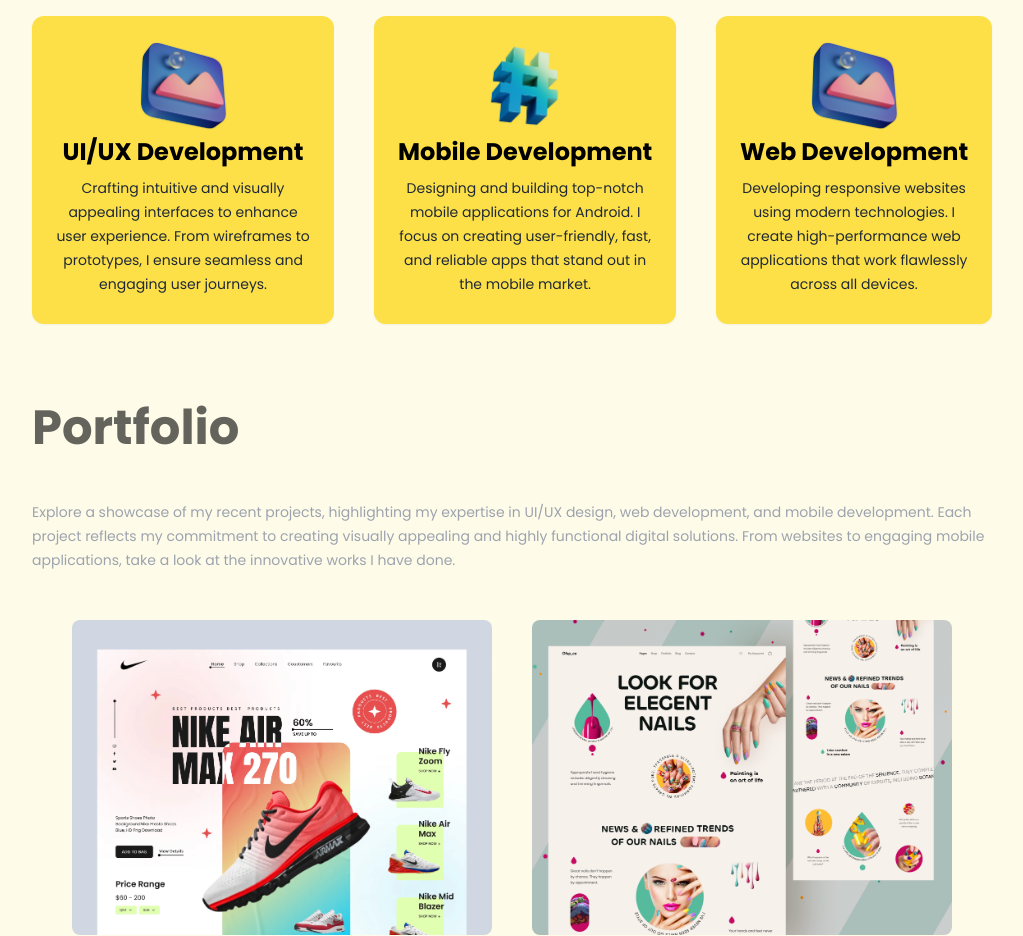
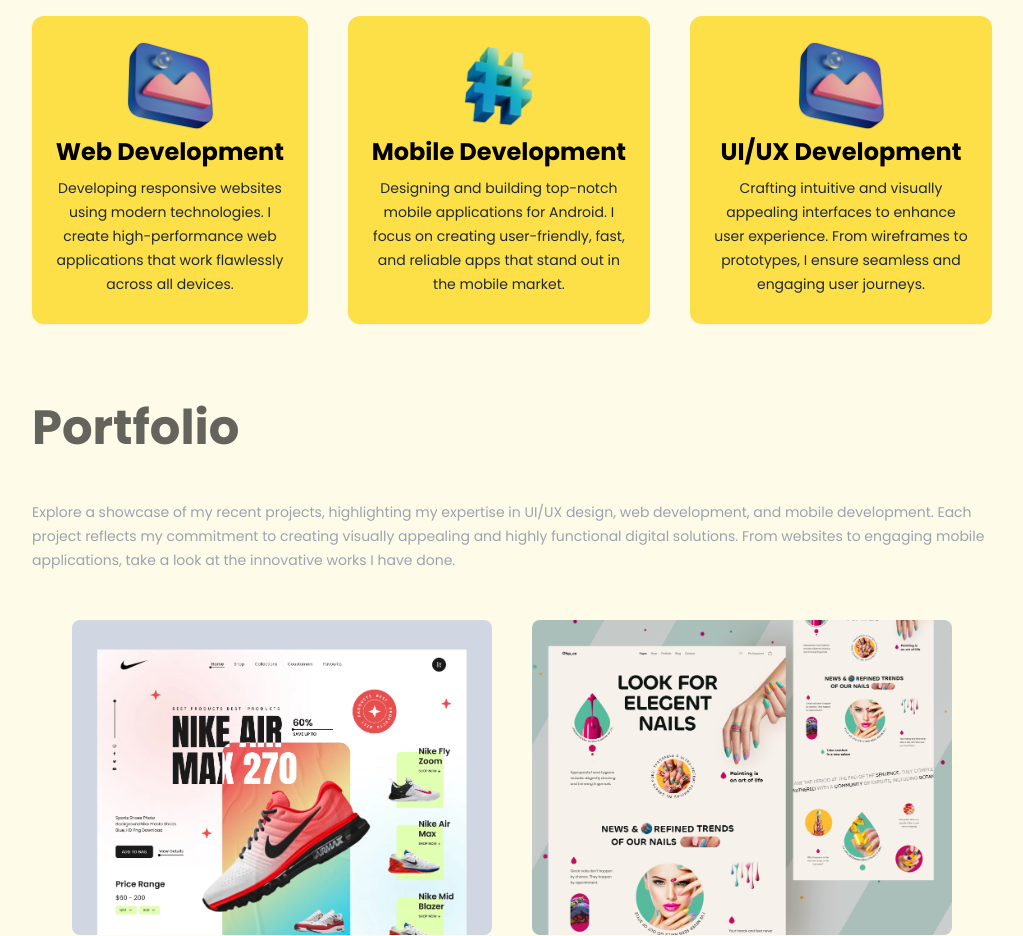
Before and after one commit to manujaguruge123/manu_portfolio, a Next.js app in the folder portfolio_manuja/: page / in a window 1280 px wide. Shown: the part 1120-2056 px from the top of the page, without its empty margins (128-1151 px from the left). Built offline with nearby package versions, Linux system fonts and the light colour scheme.

Commit message:
dow some depen

```diff
--- a/portfolio_manuja/package.json
+++ b/portfolio_manuja/package.json
@@ -23,6 +23,7 @@
     "autoprefixer": "^10.0.1",
     "eslint": "^8",
     "eslint-config-next": "14.1.4",
+    "gh-pages": "^6.1.1",
     "postcss": "^8",
     "tailwindcss": "^3.3.0",
     "typescript": "^5"
--- a/portfolio_manuja/src/app/page.tsx
+++ b/portfolio_manuja/src/app/page.tsx
@@ -94,8 +94,8 @@
                   height={100}
                   className="inline"
                 />
-                <h2 className="text-2xl font-bold">UI/UX Development</h2>
-                <p className="text-sm py-2 text-gray-800 leading-6">Crafting intuitive and visually appealing interfaces to enhance user experience. From wireframes to prototypes, I ensure seamless and engaging user journeys.</p>
+                <h2 className="text-2xl font-bold">Web Development</h2>
+                <p className="text-sm py-2 text-gray-800 leading-6">Developing responsive websites using modern technologies. I create high-performance web applications that work flawlessly across all devices.</p>
               </div>
             </motion.div>
 
@@ -110,11 +110,10 @@
                   className="inline"
                 />
                 <h2 className="text-2xl font-bold">Mobile Development</h2>
-                <p className="text-sm py-2 text-gray-800 leading-6">Designing and building top-notch mobile applications for Android. I focus on creating user-friendly, fast, and reliable apps that stand out in the mobile market.
-
-</p>
+                <p className="text-sm py-2 text-gray-800 leading-6">Designing and building top-notch mobile applications for Android. I focus on creating user-friendly, fast, and reliable apps that stand out in the mobile market.</p>
               </div>
             </motion.div>
+
 
             {/* Card 3 */}
             <motion.div whileHover={{ scale: 1.1 }} whileTap={{ scale: 0.9 }} >
@@ -126,8 +125,8 @@
                   height={100}
                   className="inline"
                 />
-                <h2 className="text-2xl font-bold">Web Development</h2>
-                <p className="text-sm py-2 text-gray-800 leading-6">Developing responsive websites using modern technologies. I create high-performance web applications that work flawlessly across all devices.</p>
+                <h2 className="text-2xl font-bold">UI/UX Development</h2>
+                <p className="text-sm py-2 text-gray-800 leading-6">Crafting intuitive and visually appealing interfaces to enhance user experience. From wireframes to prototypes, I ensure seamless and engaging user journeys.</p>
               </div>
             </motion.div>
 
```
Also changed, not shown: 1 other file (tests, documents, lock files or other folders).
